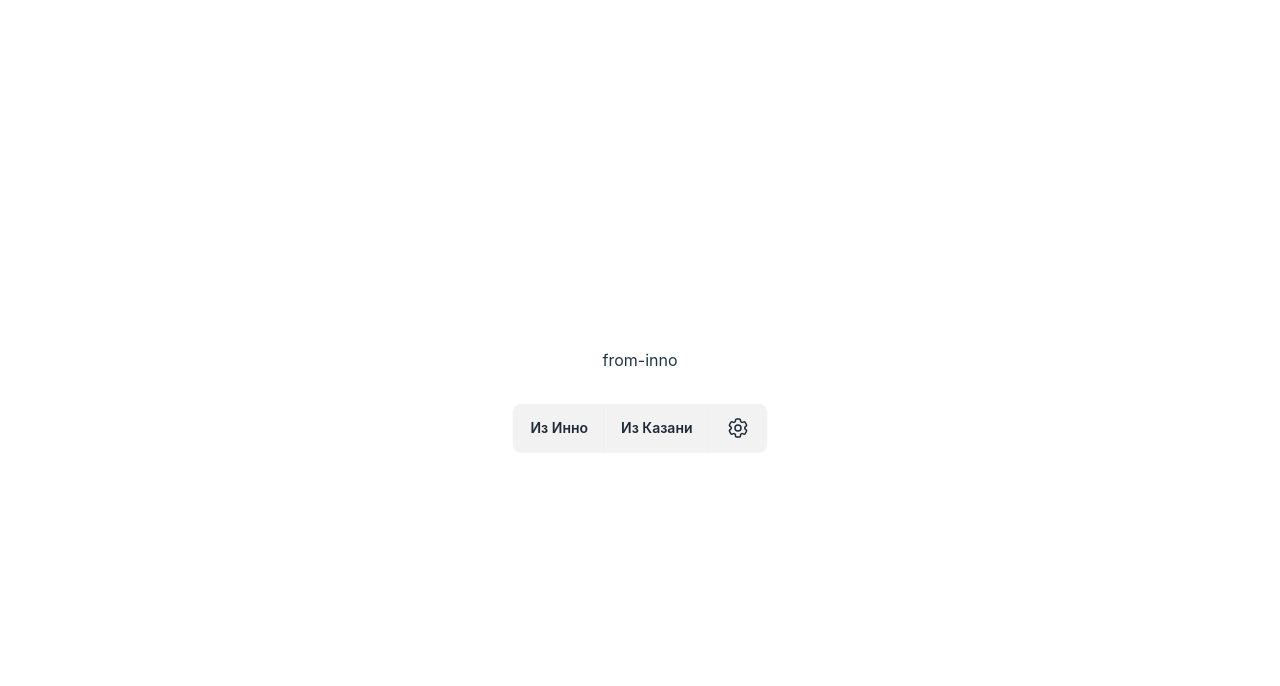
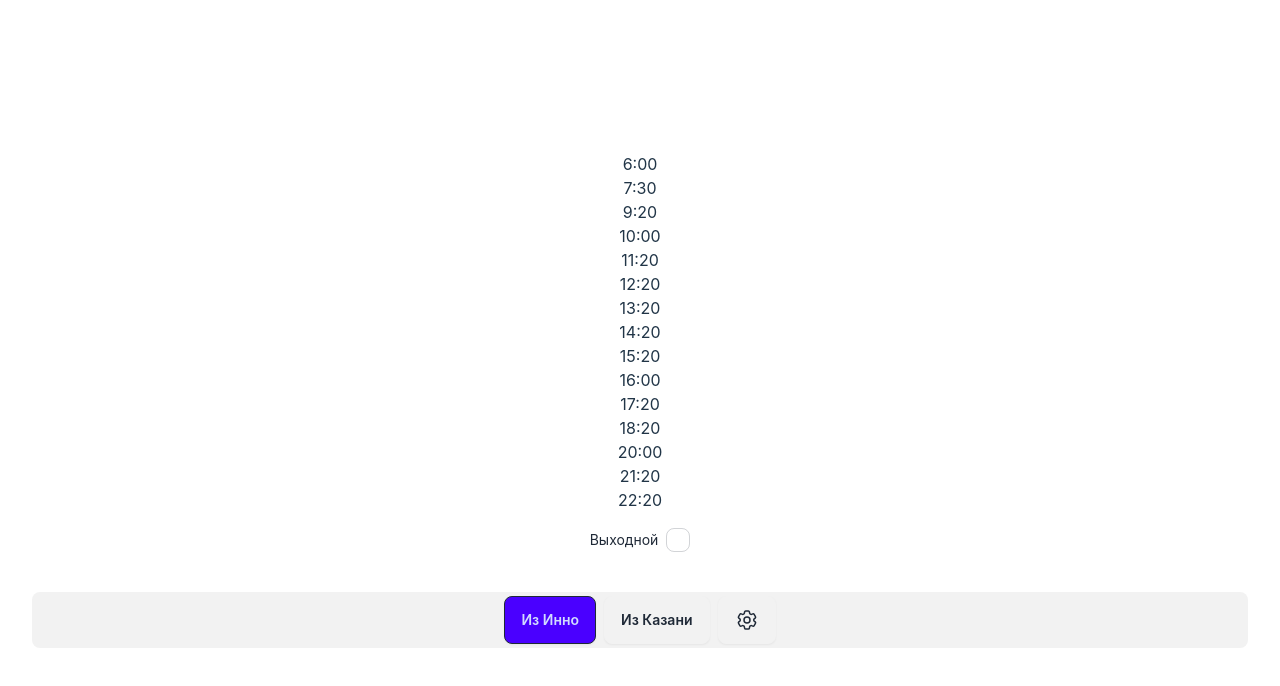
Before and after one commit to stb1rd/inno-fast-travel, a React (Vite) app: page / in a window 1280 px wide. Shown: the top 686 px of the page. Built offline with nearby package versions, Linux system fonts and the light colour scheme.

Commit message:
feat: добавлен экран с расписанием

```diff
--- a/src/App.tsx
+++ b/src/App.tsx
@@ -1,27 +1,33 @@
 import {useState} from 'react'
 import './App.css'
 import Settings from "./pages/Settings.tsx";
+import Timetable from "@/pages/Timetable.tsx";
 
 function App() {
   const [screen, setScreen] = useState<'from-inno' | 'from-kazan' | 'settings'>('from-inno')
 
   return (
     <main className="flex flex-col gap-8">
-      {screen === 'from-inno' &&
-        <div>
-          from-inno
-        </div>
-      }
-      {screen === 'from-kazan' &&
-        <div>
-          from-kazan
-        </div>
-      }
+      {screen === 'from-inno' && <Timetable departureFrom='inno'/>}
+      {screen === 'from-kazan' && <Timetable departureFrom='kazan'/>}
       {screen === 'settings' && <Settings/>}
-      <div className="join justify-center">
-        <button className='btn join-item' onClick={() => setScreen('from-inno')}>Из Инно</button>
-        <button className='btn join-item' onClick={() => setScreen('from-kazan')}>Из Казани</button>
-        <button className='btn join-item' onClick={() => setScreen('settings')}>
+      <div role="tablist" className="tabs tabs-boxed flex justify-center gap-2">
+        <button
+          role="tab"
+          className={`tab btn ${screen === 'from-inno' && 'tab-active'}`}
+          onClick={() => setScreen('from-inno')}>
+          Из Инно
+        </button>
+        <button
+          role="tab"
+          className={`tab btn ${screen === 'from-kazan' && 'tab-active'}`}
+          onClick={() => setScreen('from-kazan')}>
+          Из Казани
+        </button>
+        <button
+          role="tab"
+          className={`tab btn ${screen === 'settings' && 'tab-active'}`}
+          onClick={() => setScreen('settings')}>
           <svg xmlns="http://www.w3.org/2000/svg" fill="none" viewBox="0 0 24 24" strokeWidth={1.5}
                stroke="currentColor" className="w-6 h-6">
             <path strokeLinecap="round" strokeLinejoin="round"
--- a/src/data/schedule.json
+++ b/src/data/schedule.json
@@ -25,7 +25,7 @@
       },
       {
         "day-type": "working",
-        "departs-from": "innopolis",
+        "departs-from": "inno",
         "departs-at": [
           "6:00",
           "7:30",
@@ -67,7 +67,7 @@
       },
       {
         "day-type": "day-off",
-        "departs-from": "innopolis",
+        "departs-from": "inno",
         "departs-at": [
           "8:00",
           "9:00",
--- /dev/null
+++ b/src/pages/Timetable.tsx
@@ -0,0 +1,35 @@
+import {useState} from "react";
+import storedSchedule from "@/data/schedule.json"
+import {StoredSchedule} from "@/types/common.ts";
+
+interface Props {
+  departureFrom: 'kazan' | 'inno'
+}
+
+const Timetable = ({departureFrom}: Props) => {
+  const [isDayOff, setIsDayOff] = useState(false)
+  const latestSchedule = (storedSchedule as StoredSchedule).at(-1)?.['parsed-schedule']
+  let times: string[] = []
+  if (latestSchedule) {
+    const newTimes = latestSchedule.find(timesItem =>
+      timesItem['day-type'] === (isDayOff ? 'day-off' : 'working')
+      && timesItem['departs-from'] === departureFrom)
+    times = newTimes?.['departs-at'] || []
+  }
+
+  return (
+    <section className='flex flex-col gap-2 items-center'>
+      <ul>
+        {times.map(time => <li key={time}>{time}</li>)}
+      </ul>
+      <label className="label cursor-pointer flex gap-2">
+        <span className="label-text">Выходной</span>
+        <input type="checkbox" className="checkbox" checked={isDayOff} onChange={() => {
+          setIsDayOff(!isDayOff)
+        }}/>
+      </label>
+    </section>
+  );
+};
+
+export default Timetable;
```
